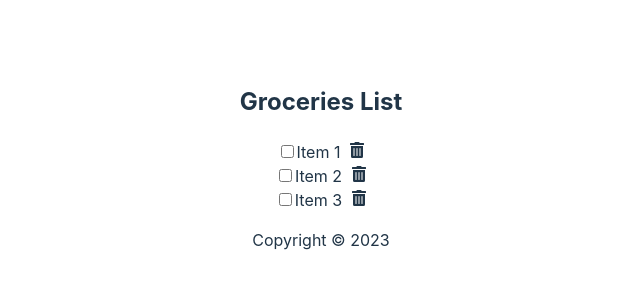
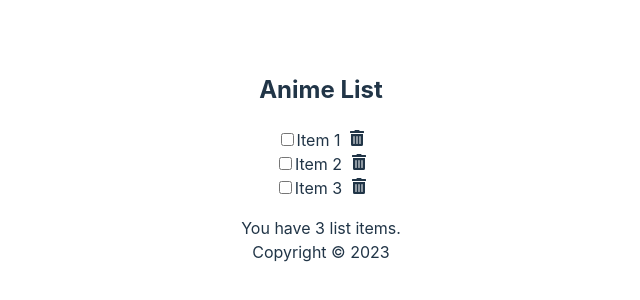
Before and after one commit to divyKS/__learn-react-dave, a React (Vite) app: page / in a window 1280 px wide. Shown: the part 242-542 px from the top of the page, without its empty margins (319-959 px from the left). Built offline with nearby package versions, Linux system fonts and the light colour scheme.

Commit message:
Chapter8 Done: propDrilling, moving data to App(), creating component upto a single line item

```diff
--- a/src/App.jsx
+++ b/src/App.jsx
@@ -5,12 +5,52 @@ import Footer from './Footer'
 import Content from './Content'
 
 function App() {
+  const [items, setItems] = useState([
+    {
+      id: 1,
+      checked: false,
+      item: "Item 1"
+    },
+    {
+      id: 2,
+      checked: false,
+      item: "Item 2"
+    },
+    {
+      id: 3,
+      checked: false,
+      item: "Item 3"
+    }
+  ])
+
+  function handleChange(id){
+    console.log(`Item with id ${id} clicked to check/uncheck`)
+    const listItemsUpdated = items.map((item)=>
+      (item.id === id) ? {...item, checked: !item.checked} : item
+    )
+    setItems(listItemsUpdated)
+    localStorage.setItem("stateOfShoppingList", JSON.stringify(listItemsUpdated))
+  }
+
+  function handleDelete(id){
+    console.log(`Item with id ${id} is clicked to delete`)
+    const listItemsAfterDeletion = items.filter((item)=> item.id !== id )
+    setItems(listItemsAfterDeletion)
+    // localStorage.setItem("stateOfShoppingList", JSON.stringify(listItemsAfterDeletion))
+  }
 
   return (
     <>
-      <Header />
-      <Content />
-      <Footer />
+      <Header title="Anime"/>
+      <Content
+        items={items}
+        setItems={setItems}
+        handleChange={handleChange}
+        handleDelete={handleDelete}
+      />
+      <Footer
+        length={items.length}
+      />
     </>
   )
 
--- a/src/Content.jsx
+++ b/src/Content.jsx
@@ -1,24 +1,9 @@
 import { useEffect, useState } from "react"
 import {FaTrashAlt} from "react-icons/fa"
+import Itemlist from "./Itemlist"
 
-function Content(){
-  const [items, setItems] = useState([
-    {
-      id: 1,
-      checked: false,
-      item: "Item 1"
-    },
-    {
-      id: 2,
-      checked: false,
-      item: "Item 2"
-    },
-    {
-      id: 3,
-      checked: false,
-      item: "Item 3"
-    }
-  ])
+function Content({ items, setItems, handleChange, handleDelete }){
+  // we can't send more things and destrucutre less, so if something is not being used we will have to not send it down
 
   useEffect(()=>{
     const savedState = localStorage.getItem("stateOfShoppingList")
@@ -27,51 +12,17 @@ function Content(){
       setItems(JSON.parse(savedState))
     }
   }, [])
-
   // we can use another useEffect that will listen to [items] and update the local storage if the items is changed, so the updation code we can remove from our handleChange function
-
-  function handleChange(id){
-    console.log(`Item with id ${id} clicked to check/uncheck`)
-    const listItemsUpdated = items.map((item)=>
-      (item.id === id) ? {...item, checked: !item.checked} : item
-    )
-    setItems(listItemsUpdated)
-    localStorage.setItem("stateOfShoppingList", JSON.stringify(listItemsUpdated))
-  }
-
-  function handleDelete(id){
-    console.log(`Item with id ${id} is clicked to delete`)
-    const listItemsAfterDeletion = items.filter((item)=> item.id !== id )
-    setItems(listItemsAfterDeletion)
-    // localStorage.setItem("stateOfShoppingList", JSON.stringify(listItemsAfterDeletion))
-  }
 
   return (
     <main>
       {/* the style is given as an object so {{}} */}
       {items.length? (
-        <ul style={{listStyle: "none", padding: 0}}>
-        {items.map((item) => (
-          <li className="item" key={item.id}>
-            <input
-              onChange={()=>handleChange(item.id)}
-              type="checkbox"
-              checked={item.checked}
-            />
-            <label
-              style={(item.checked)?{textDecoration: "line-through"}: null}
-              onDoubleClick={()=>handleChange(item.id)}
-            >{item.item}</label> &nbsp;
-            {/* <button>Delete</button> */}
-            < FaTrashAlt
-              // since this has a role button we can add onClick event
-              onClick={()=>handleDelete(item.id)}
-              role="button"
-              tabIndex="0"
-            />
-          </li>
-        ))}
-      </ul>
+        <Itemlist
+          items={items}
+          handleChange={handleChange}
+          handleDelete={handleDelete}
+        />
       ):(
         <p>
           All tasks completed! Great Work!
--- a/src/Footer.jsx
+++ b/src/Footer.jsx
@@ -1,7 +1,9 @@
-const Footer = () => {
+const Footer = ({ length }) => {
   const date = new Date()
   return (
     <footer>
+        You have {length} list items.
+        <br/>
         Copyright &copy; {date.getFullYear()}
     </footer>
   )
--- a/src/Header.jsx
+++ b/src/Header.jsx
@@ -1,11 +1,16 @@
-const Header = () => {
+const Header = (props) => {
   return (
     <header>
         <h2>
-          Groceries List
+          {props.title} List
         </h2>
     </header>
   )
 }
 
+// just in case the props were not provided were can have the deafult prop sets for a component so that those can be used just in case
+Header.defaultProps = {
+  title: "Default Title"
+}
+
 export default Header
--- /dev/null
+++ b/src/Itemlist.jsx
@@ -0,0 +1,20 @@
+import React from 'react'
+import Lineitem from './Lineitem'
+
+function Itemlist({ items, handleChange, handleDelete }){
+  return (
+    <ul style={{listStyle: "none", padding: 0}}>
+        {items.map((item) => (
+            <Lineitem
+                // TODO:why is key needed to be given here, why is the error each child needs a key coming here
+                key={item.id}
+                item={item}
+                handleChange={handleChange}
+                handleDelete={handleDelete}
+            />
+        ))}
+    </ul>
+  )
+}
+
+export default Itemlist
--- /dev/null
+++ b/src/Lineitem.jsx
@@ -0,0 +1,28 @@
+import React from 'react'
+import {FaTrashAlt} from "react-icons/fa"
+
+function Lineitem({ item, handleChange, handleDelete }){
+  return (
+    <li className="item" key={item.id}>
+        <input
+            onChange={()=>handleChange(item.id)}
+            type="checkbox"
+            checked={item.checked}
+        />
+        <label
+            style={(item.checked)?{textDecoration: "line-through"}: null}
+            onDoubleClick={()=>handleChange(item.id)}
+        >{item.item}</label> &nbsp;
+        {/* <button>Delete</button> */}
+        < FaTrashAlt
+            // since this has a role button we can add onClick event
+            onClick={()=>handleDelete(item.id)}
+            role="button"
+            tabIndex="0"
+            aria-label={`Delete ${item.item}`}
+        />
+    </li>
+  )
+}
+
+export default Lineitem
```
